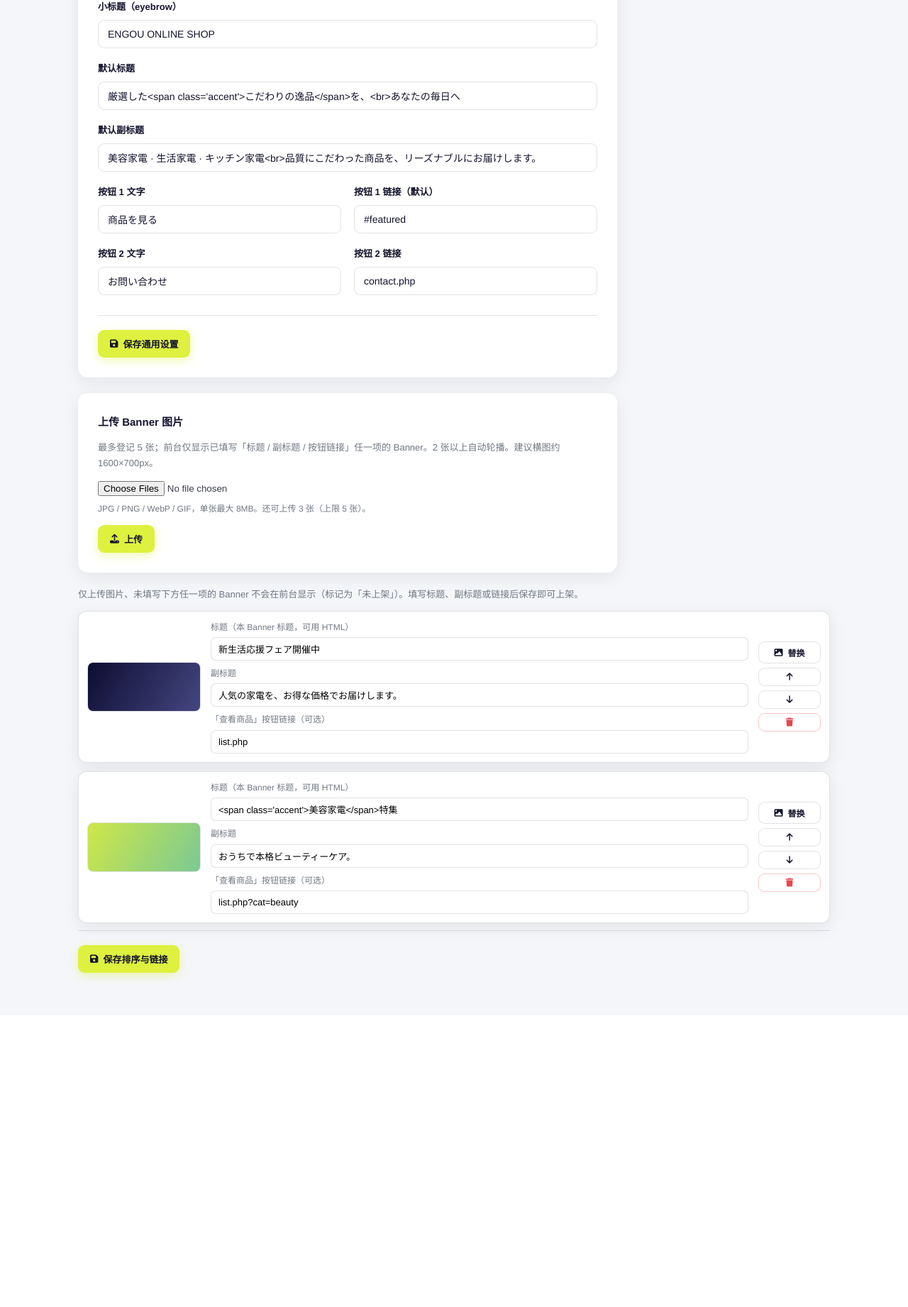
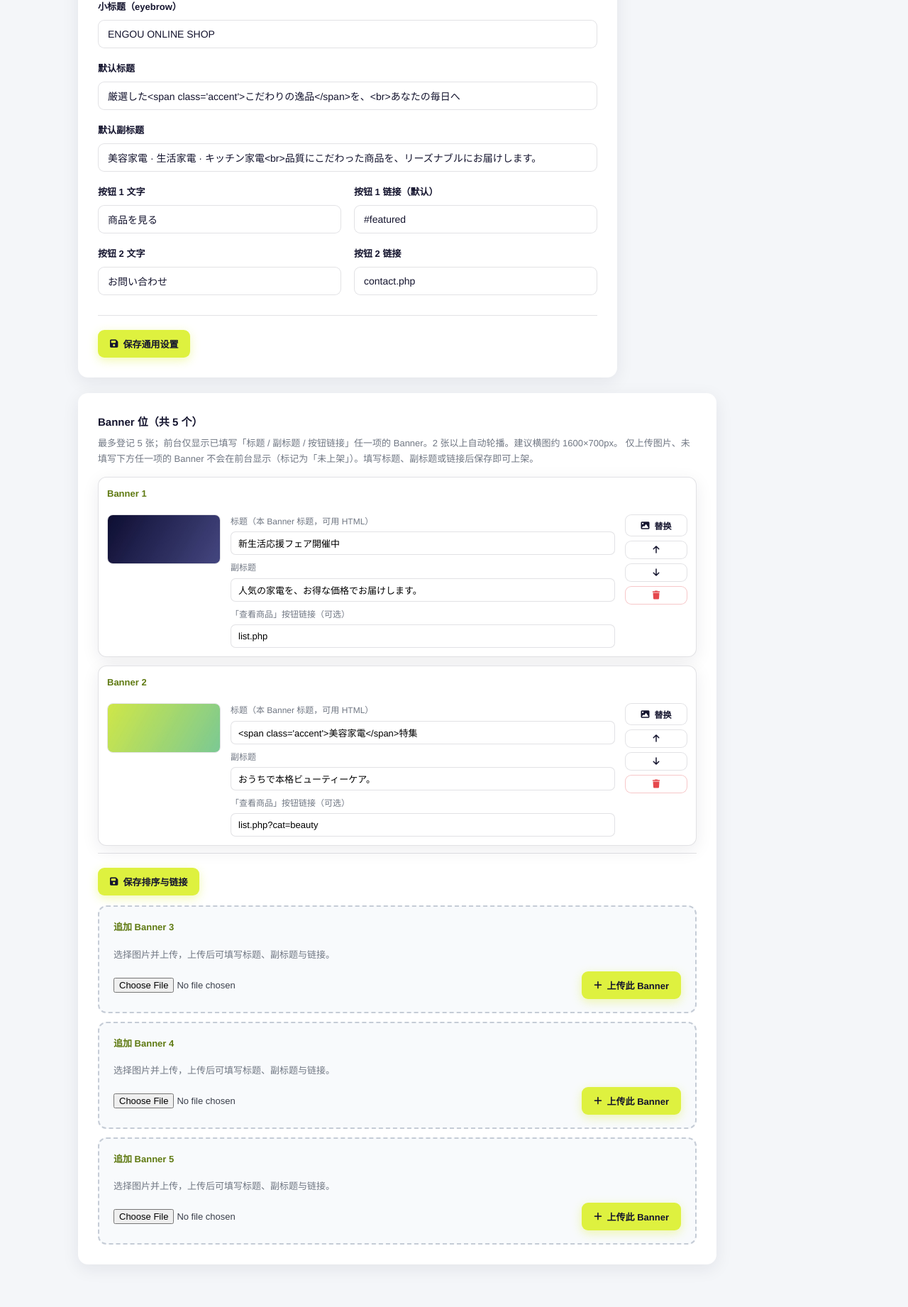
Before and after one commit to xizhends-dot/shop-engou, a PHP site: page /admin/banners.php in a window 1280 px wide. Shown: the part 263-2105 px from the top of the page at 71% size. Before the commit the page ends 1647 px from the top, so only its background shows below. Run offline with PHP 8.4, Linux system fonts and the light colour scheme; the visitor is signed in with stand-in values (Sample User, id 1).

Commit message:
Banner 管理改为按槽位展示，未占用位显示「追加 Banner N」
Co-authored-by: Cursor <cursoragent@cursor.com>

```diff
--- a/admin/admin.css
+++ b/admin/admin.css
@@ -410,6 +410,18 @@ html[lang="zh-CN"] body { font-family: "Noto Sans SC", "Noto Sans JP", "Helvetic
 .banner-admin-meta input { width: 100%; padding: 8px 10px; border: 1px solid var(--border); border-radius: 7px; font-size: 13px; font-family: inherit; }
 .banner-admin-actions { display: flex; flex-direction: column; gap: 6px; flex: none; align-items: stretch; min-width: 88px; }
 .banner-admin-actions .adm-btn { justify-content: center; }
+.banner-slot-head { flex: 0 0 100%; width: 100%; margin: 0 0 4px; font-size: 13px; font-weight: 800; color: var(--heading); display: flex; align-items: center; gap: 8px; flex-wrap: wrap; }
+.banner-slot-head .banner-slot-num { color: var(--accent-strong); }
+.banner-admin-item { flex-wrap: wrap; align-items: flex-start; }
+.banner-admin-item .banner-slot-head { order: -1; }
+.banner-admin-slot-empty {
+  display: flex; flex-direction: column; gap: 12px; align-items: stretch;
+  background: #f8fafc; border: 2px dashed #c5ccd6; border-radius: 12px; padding: 18px 20px;
+}
+.banner-admin-slot-empty .banner-slot-head { margin-bottom: 4px; }
+.banner-admin-slot-empty form { display: flex; flex-wrap: wrap; align-items: center; gap: 12px; }
+.banner-admin-slot-empty input[type=file] { flex: 1; min-width: 200px; font-size: 13px; }
+.banner-admin-slot-empty .adm-note { margin: 0; flex: 1 1 100%; }
 
 /* CATEGORY ADMIN — ドラッグ並び替え */
 .cat-col-order { width: 52px; text-align: center; vertical-align: middle; }
--- a/admin/banners.php
+++ b/admin/banners.php
@@ -204,41 +204,23 @@ admin_head(__('page.banners'));
   </form>
 </div>
 
-<div class="adm-form" style="max-width:760px;">
-  <h3 style="font-size:15px;margin-bottom:12px;color:var(--heading);"><?= htmlspecialchars(__('banner.upload_title')) ?></h3>
-  <p class="adm-note"><?= htmlspecialchars(__('banner.upload_note', ['max' => $bannerMax])) ?></p>
-  <?php if ($bannerSlotsLeft <= 0): ?>
-  <p class="adm-note" style="color:var(--danger);font-weight:600;"><?= htmlspecialchars(__('banner.max_full', ['max' => $bannerMax])) ?></p>
-  <?php else: ?>
-  <form method="post" enctype="multipart/form-data">
-    <input type="hidden" name="csrf" value="<?= htmlspecialchars($token) ?>">
-    <input type="hidden" name="action" value="upload">
-    <div class="adm-field" style="margin-bottom:12px;">
-      <input type="file" name="files[]" accept="image/*" multiple required>
-      <small><?= htmlspecialchars(__('banner.upload_hint', ['left' => $bannerSlotsLeft, 'max' => $bannerMax])) ?></small>
-    </div>
-    <button type="submit" class="adm-btn adm-btn-primary"><i class="fa-solid fa-upload"></i> <?= htmlspecialchars(__('btn.upload')) ?></button>
-  </form>
-  <?php endif; ?>
-</div>
+<div class="adm-form" style="max-width:900px;margin-top:8px;">
+  <h3 style="font-size:15px;margin-bottom:6px;color:var(--heading);"><?= htmlspecialchars(__('banner.slots_title', ['max' => $bannerMax])) ?></h3>
+  <p class="adm-note" style="margin-bottom:14px;"><?= htmlspecialchars(__('banner.upload_note', ['max' => $bannerMax])) ?> <?= htmlspecialchars(__('banner.list_note')) ?></p>
 
-<?php if (empty($banners)): ?>
-  <div class="adm-empty" style="margin-top:20px;"><?= htmlspecialchars(__('banner.empty')) ?></div>
-<?php else: ?>
-<p class="adm-note" style="margin-top:20px;"><?= htmlspecialchars(__('banner.list_note')) ?></p>
-<form method="post" style="margin-top:12px;">
+<?php if (!empty($banners)): ?>
+<form method="post" id="bannerSaveForm">
   <input type="hidden" name="csrf" value="<?= htmlspecialchars($token) ?>">
   <input type="hidden" name="action" value="save">
   <div class="banner-admin-list" id="bannerList">
-    <?php foreach ($banners as $b):
+    <?php foreach ($banners as $si => $b):
       $isDraft = !banner_has_content($b);
+      $slotNum = $si + 1;
     ?>
     <div class="banner-admin-item<?= $isDraft ? ' banner-admin-item--draft' : '' ?>" data-img="<?= htmlspecialchars($b['image']) ?>">
+      <div class="banner-slot-head"><span class="banner-slot-num"><?= htmlspecialchars(__('banner.slot_label', ['n' => $slotNum])) ?></span><?php if ($isDraft): ?><span class="banner-draft-badge" style="position:static;"><?= htmlspecialchars(__('banner.draft_badge')) ?></span><?php endif; ?></div>
       <input type="hidden" name="order[]" value="<?= htmlspecialchars($b['image']) ?>">
       <img src="../<?= htmlspecialchars($b['image']) ?>" alt="">
-      <?php if ($isDraft): ?>
-      <span class="banner-draft-badge"><?= htmlspecialchars(__('banner.draft_badge')) ?></span>
-      <?php endif; ?>
       <div class="banner-admin-meta">
         <label><?= htmlspecialchars(__('banner.per_title')) ?></label>
         <input type="text" name="title[<?= htmlspecialchars($b['image']) ?>]" value="<?= htmlspecialchars($b['title']) ?>" placeholder="例: 新生活応援フェア開催中！">
@@ -262,6 +244,23 @@ admin_head(__('page.banners'));
     <button type="submit" class="adm-btn adm-btn-primary"><i class="fa-solid fa-floppy-disk"></i> <?= htmlspecialchars(__('banner.save_order')) ?></button>
   </div>
 </form>
+<?php endif; ?>
+
+  <div class="banner-admin-list" style="margin-top:<?= empty($banners) ? '0' : '14px' ?>;">
+    <?php for ($slot = count($banners) + 1; $slot <= $bannerMax; $slot++): ?>
+    <div class="banner-admin-slot-empty">
+      <div class="banner-slot-head"><span class="banner-slot-num"><?= htmlspecialchars(__('banner.slot_add_title', ['n' => $slot])) ?></span></div>
+      <p class="adm-note"><?= htmlspecialchars(__('banner.slot_add_hint')) ?></p>
+      <form method="post" enctype="multipart/form-data">
+        <input type="hidden" name="csrf" value="<?= htmlspecialchars($token) ?>">
+        <input type="hidden" name="action" value="upload">
+        <input type="file" name="files[]" accept="image/*" required aria-label="<?= htmlspecialchars(__('banner.slot_add_title', ['n' => $slot])) ?>">
+        <button type="submit" class="adm-btn adm-btn-primary"><i class="fa-solid fa-plus"></i> <?= htmlspecialchars(__('banner.slot_add_btn')) ?></button>
+      </form>
+    </div>
+    <?php endfor; ?>
+  </div>
+</div>
 
 <!-- 削除・差し替え用（メインフォームの外に置く — ネスト form 禁止） -->
 <form method="post" id="delForm" style="display:none;">
@@ -279,6 +278,7 @@ admin_head(__('page.banners'));
 <script>
 (function () {
   var list = document.getElementById('bannerList');
+  if (!list) return;
   var replaceForm = document.getElementById('replaceForm');
   var replacePath = document.getElementById('replacePath');
   var replaceFile = document.getElementById('replaceFile');
@@ -303,13 +303,15 @@ admin_head(__('page.banners'));
   list.querySelectorAll('.js-up').forEach(function (b) {
     b.addEventListener('click', function () {
       var item = b.closest('.banner-admin-item');
-      if (item.previousElementSibling) list.insertBefore(item, item.previousElementSibling);
+      var prev = item && item.previousElementSibling;
+      if (prev && prev.classList.contains('banner-admin-item')) list.insertBefore(item, prev);
     });
   });
   list.querySelectorAll('.js-down').forEach(function (b) {
     b.addEventListener('click', function () {
       var item = b.closest('.banner-admin-item');
-      if (item.nextElementSibling) list.insertBefore(item.nextElementSibling, item);
+      var next = item && item.nextElementSibling;
+      if (next && next.classList.contains('banner-admin-item')) list.insertBefore(next, item);
     });
   });
   // 削除
@@ -323,5 +325,4 @@ admin_head(__('page.banners'));
   });
 })();
 </script>
-<?php endif; ?>
 <?php admin_foot(); ?>
--- a/admin/lang/ja.php
+++ b/admin/lang/ja.php
@@ -373,6 +373,11 @@ return [
     'banner.visible_count' => '公開 {n} 枚',
     'banner.draft_badge' => '未公開',
     'banner.list_note' => '画像のみでタイトル・サブテキスト・リンクがすべて空のバナーはフロントに表示されません（「未公開」）。いずれかを入力して保存すると公開されます。',
+    'banner.slots_title' => 'バナー枠（最大 {max} 枚）',
+    'banner.slot_label' => 'バナー {n}',
+    'banner.slot_add_title' => 'バナー {n} を追加',
+    'banner.slot_add_hint' => '画像を選んでアップロード後、タイトル・サブテキスト・リンクを入力できます。',
+    'banner.slot_add_btn' => 'この枠にアップロード',
     'banner.empty' => 'まだバナーがありません。アップロードするとトップに表示されます（未登録の間は従来のグラデーション背景）。',
     'banner.per_title' => 'タイトル（このバナーの見出し・HTML可）',
     'banner.per_subtitle' => 'サブテキスト',
--- a/admin/lang/zh.php
+++ b/admin/lang/zh.php
@@ -373,6 +373,11 @@ return [
     'banner.visible_count' => '前台显示 {n} 张',
     'banner.draft_badge' => '未上架',
     'banner.list_note' => '仅上传图片、未填写下方任一项的 Banner 不会在前台显示（标记为「未上架」）。填写标题、副标题或链接后保存即可上架。',
+    'banner.slots_title' => 'Banner 位（共 {max} 个）',
+    'banner.slot_label' => 'Banner {n}',
+    'banner.slot_add_title' => '追加 Banner {n}',
+    'banner.slot_add_hint' => '选择图片并上传，上传后可填写标题、副标题与链接。',
+    'banner.slot_add_btn' => '上传此 Banner',
     'banner.empty' => '尚无 Banner。上传后将显示在首页（未上传时使用渐变背景）。',
     'banner.per_title' => '标题（本 Banner 标题，可用 HTML）',
     'banner.per_subtitle' => '副标题',
```
